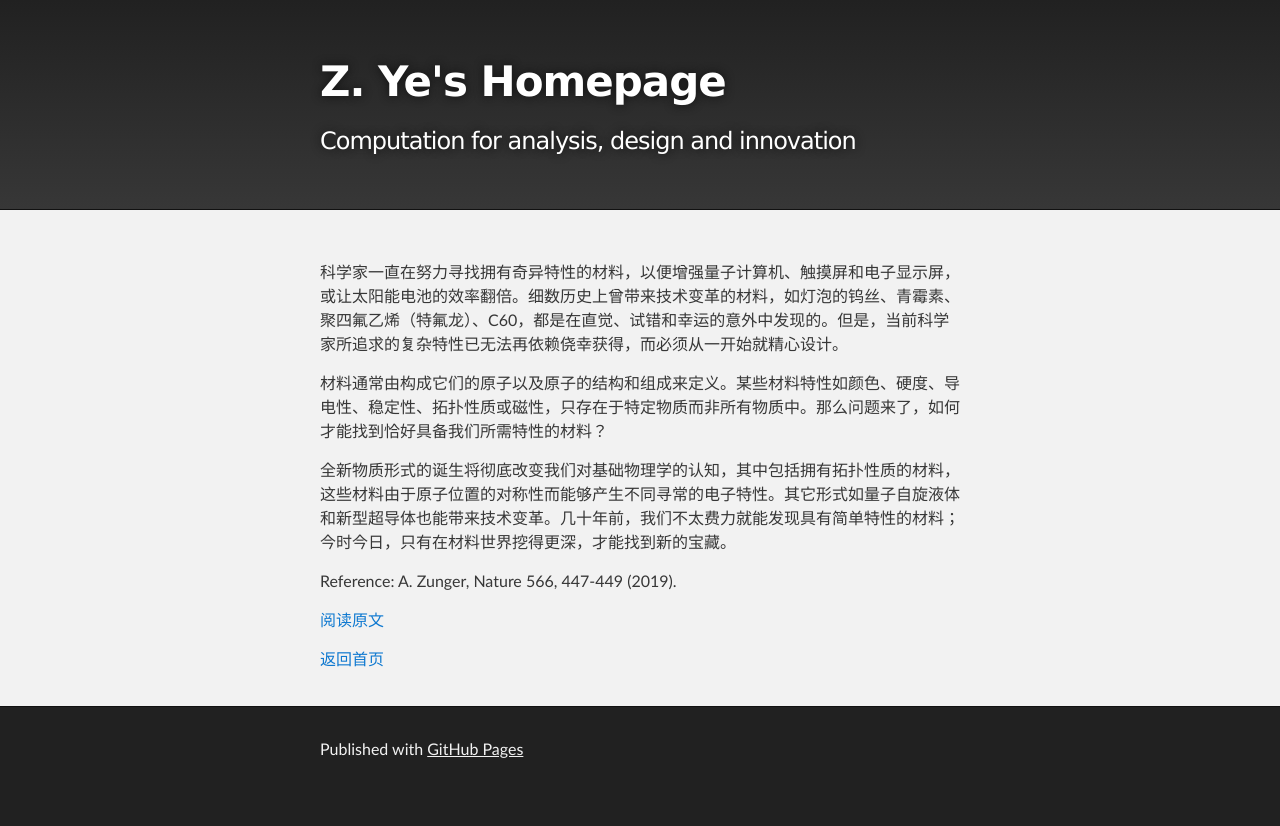
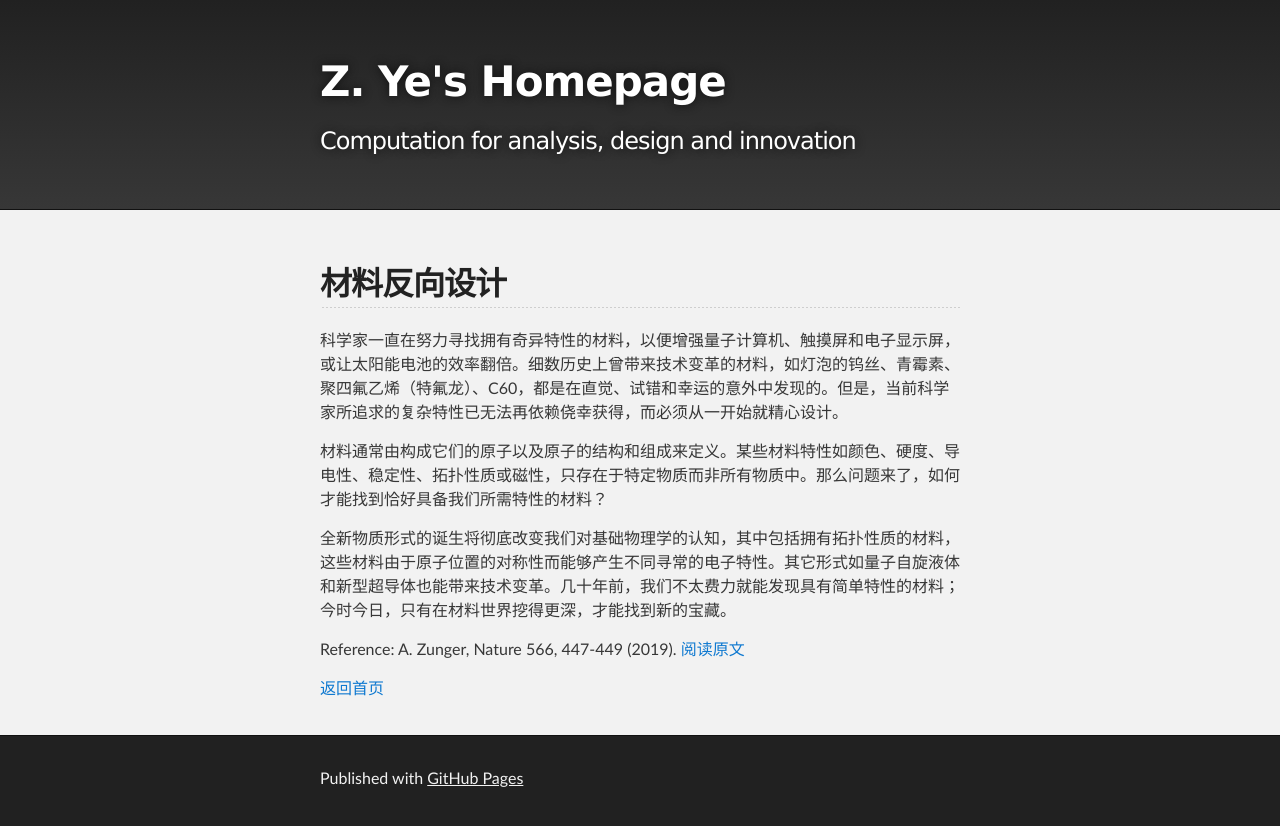
Before and after one commit to yyyu200/yyyu200.github.io, a Jekyll site: the page built from invdes.md, in a window 1280 px wide. Shown: the top 826 px of the page. Built offline with Jekyll 4.4.1, drawn with Linux system fonts in a browser that asks for light colours; comment, search, counter and statistics services are not loaded; our own code applies the rules of GitHub Pages for plain Markdown files.

Commit message:
modify at20190529-12:20:05-aliyun

```diff
--- a/invdes.md
+++ b/invdes.md
@@ -3,6 +3,7 @@ layout: default
 published: true
 ---
 
+## 材料反向设计
 
 科学家一直在努力寻找拥有奇异特性的材料，以便增强量子计算机、触摸屏和电子显示屏，或让太阳能电池的效率翻倍。细数历史上曾带来技术变革的材料，如灯泡的钨丝、青霉素、聚四氟乙烯（特氟龙）、C<sub>60</sub>，都是在直觉、试错和幸运的意外中发现的。但是，当前科学家所追求的复杂特性已无法再依赖侥幸获得，而必须从一开始就精心设计。
 
@@ -11,7 +12,6 @@ published: true
 全新物质形式的诞生将彻底改变我们对基础物理学的认知，其中包括拥有拓扑性质的材料，这些材料由于原子位置的对称性而能够产生不同寻常的电子特性。其它形式如量子自旋液体和新型超导体也能带来技术变革。几十年前，我们不太费力就能发现具有简单特性的材料；今时今日，只有在材料世界挖得更深，才能找到新的宝藏。
 
 Reference: A. Zunger, Nature 566, 447-449 (2019).
-
 [阅读原文](https://www.nature.com/articles/d41586-019-00676-y)
 
 
```
